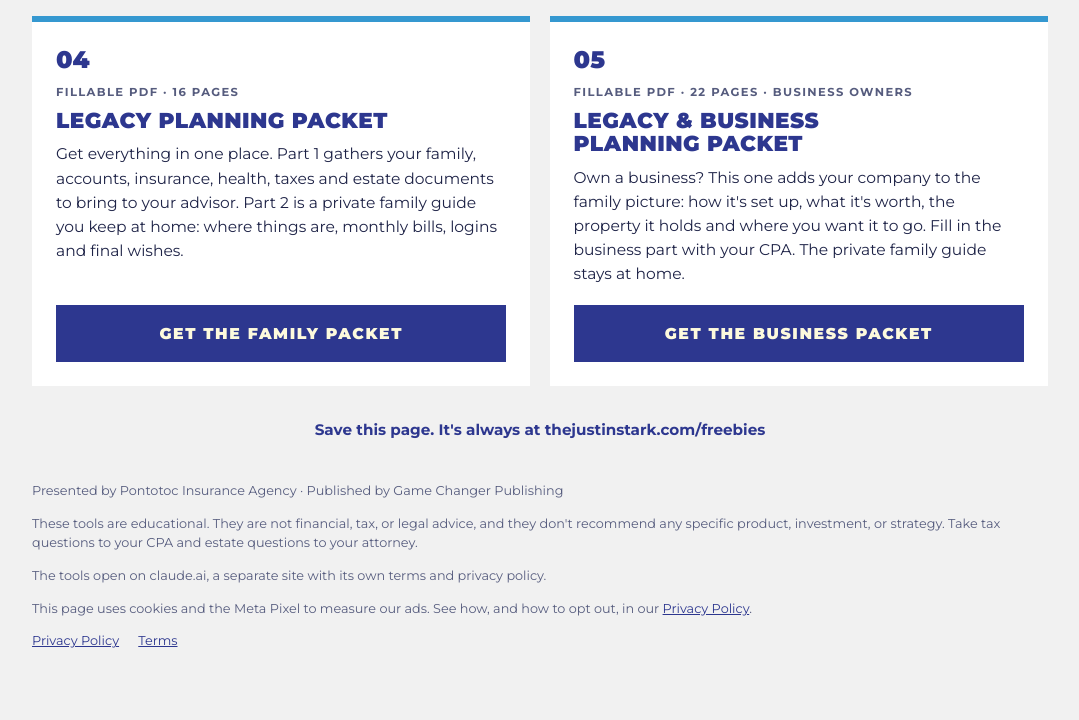
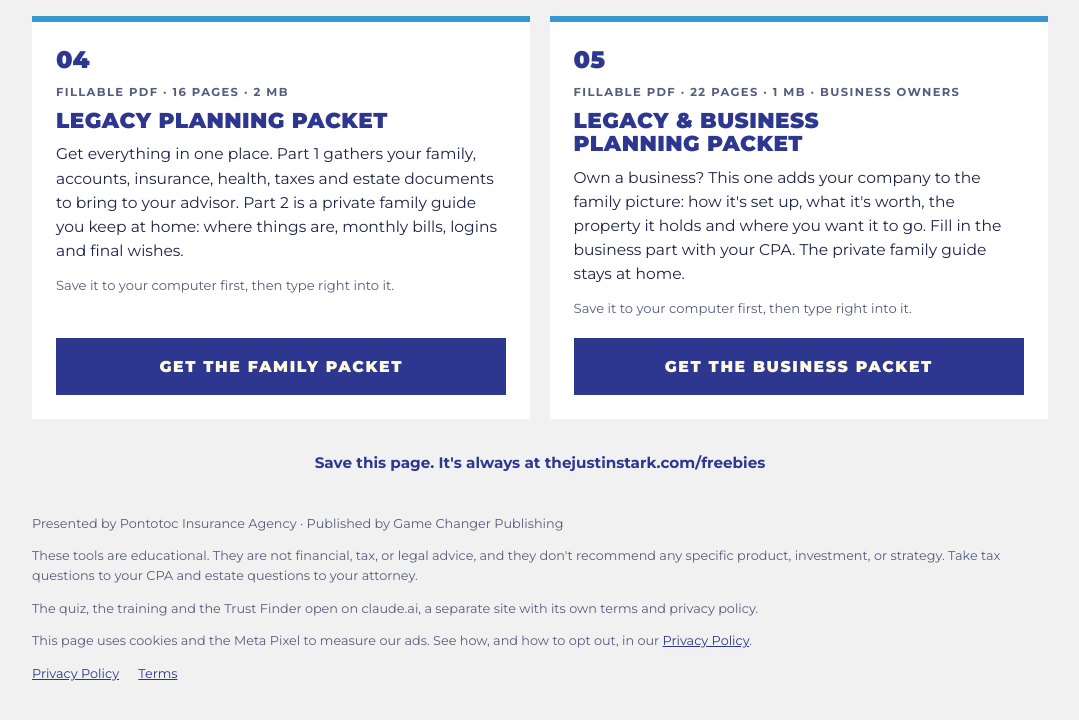
Before and after one commit to Aurex-Agency/The-Justin-Stark, a plain HTML site: page theboxtop/freebies/index.html in a window 1280 px wide. Shown: the part 1153-1873 px from the top of the page, without its empty margins (100-1179 px from the left). Before the commit the page ends 1852 px from the top, so only its background shows below. Drawn offline with Linux system fonts and the light colour scheme.

Commit message:
Host the two planning packets as PDFs on the freebies page
Cards 04 and 05 now open the fillable PDFs from thejustinstark.com
instead of the agent-facing artifact pages, whose download button
depends on claude.ai's download prompt. Files are byte-identical to the
artifacts' exports (no scripts, actions or embedded files; fields blank
except the agency's contact details). vercel.json sets readable save
names.

Co-Authored-By: Claude Opus 5.5 <noreply@anthropic.com>

```diff
--- a/theboxtop/freebies/index.html
+++ b/theboxtop/freebies/index.html
@@ -185,9 +185,10 @@ footer nav{display:flex;gap:1.2rem;flex-wrap:wrap;margin-top:.8rem}
       <li class="tool">
         <div class="body">
           <p class="num"><span>04</span></p>
-          <p class="meta"><span>Fillable PDF</span> · <span>16 pages</span></p>
-          <h2><a href="https://claude.ai/artifact/CVbphCRRtBBX3kxyLZnmMy" target="_blank" rel="noopener" data-tool="Legacy Planning Packet">Legacy Planning Packet<span class="sr"> (opens in a new tab)</span></a></h2>
+          <p class="meta"><span>Fillable PDF</span> · <span>16 pages</span> · <span>2 MB</span></p>
+          <h2><a href="/theboxtop/freebies/legacy-planning-packet.pdf" target="_blank" rel="noopener" type="application/pdf" data-tool="Legacy Planning Packet">Legacy Planning Packet<span class="sr"> (PDF, opens in a new tab)</span></a></h2>
           <p class="desc">Get everything in one place. Part 1 gathers your family, accounts, insurance, health, taxes and estate documents to bring to your advisor. Part 2 is a private family guide you keep at home: where things are, monthly bills, logins and final wishes.</p>
+          <p class="fine">Save it to your computer first, then type right into it.</p>
         </div>
         <span class="go" aria-hidden="true">Get the family packet</span>
       </li>
@@ -195,9 +196,10 @@ footer nav{display:flex;gap:1.2rem;flex-wrap:wrap;margin-top:.8rem}
       <li class="tool">
         <div class="body">
           <p class="num"><span>05</span></p>
-          <p class="meta"><span>Fillable PDF</span> · <span>22 pages</span> · <span>Business owners</span></p>
-          <h2><a href="https://claude.ai/artifact/RT6QrEXkutYYQ6nP67xkgj" target="_blank" rel="noopener" data-tool="Legacy and Business Planning Packet">Legacy &amp; Business Planning Packet<span class="sr"> (opens in a new tab)</span></a></h2>
+          <p class="meta"><span>Fillable PDF</span> · <span>22 pages</span> · <span>1 MB</span> · <span>Business owners</span></p>
+          <h2><a href="/theboxtop/freebies/legacy-and-business-planning-packet.pdf" target="_blank" rel="noopener" type="application/pdf" data-tool="Legacy and Business Planning Packet">Legacy &amp; Business Planning Packet<span class="sr"> (PDF, opens in a new tab)</span></a></h2>
           <p class="desc">Own a business? This one adds your company to the family picture: how it's set up, what it's worth, the property it holds and where you want it to go. Fill in the business part with your CPA. The private family guide stays at home.</p>
+          <p class="fine">Save it to your computer first, then type right into it.</p>
         </div>
         <span class="go" aria-hidden="true">Get the business packet</span>
       </li>
@@ -211,7 +213,7 @@ footer nav{display:flex;gap:1.2rem;flex-wrap:wrap;margin-top:.8rem}
   <div class="wrap">
     <p>Presented by Pontotoc Insurance Agency · Published by Game Changer Publishing</p>
     <p>These tools are educational. They are not financial, tax, or legal advice, and they don't recommend any specific product, investment, or strategy. Take tax questions to your CPA and estate questions to your attorney.</p>
-    <p>The tools open on claude.ai, a separate site with its own terms and privacy policy.</p>
+    <p>The quiz, the training and the Trust Finder open on claude.ai, a separate site with its own terms and privacy policy.</p>
     <p>This page uses cookies and the Meta Pixel to measure our ads. See how, and how to opt out, in our <a href="/privacy/#cookies">Privacy Policy</a>.</p>
     <nav aria-label="Legal"><a href="/privacy/">Privacy Policy</a><a href="/terms/">Terms</a></nav>
   </div>
```
Also changed, not shown: vercel.json, 3 other files.
